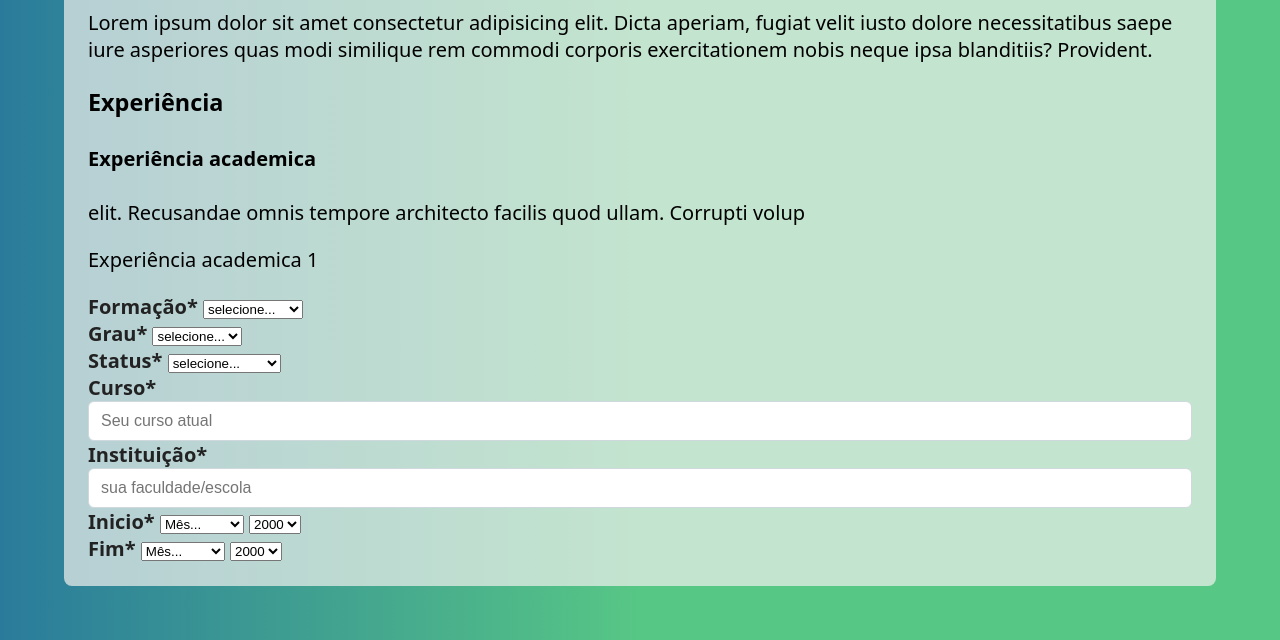
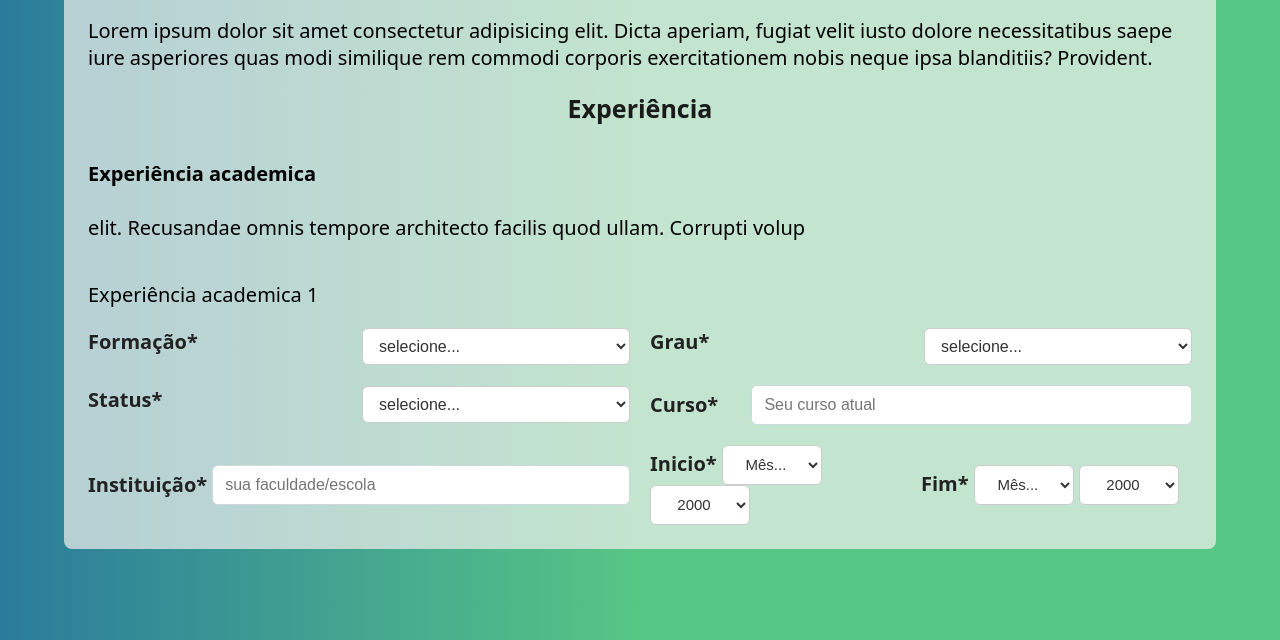
Before and after one commit to kashgarOF/Sistema-de-Login-e-Cadastro, a plain HTML site: page form.html in a window 1280 px wide. Shown: the part 160-800 px from the top of the page. Drawn offline with Linux system fonts and the light colour scheme.

Commit message:
estrutura inicial do form

```diff
--- a/css/style.css
+++ b/css/style.css
@@ -297,3 +297,77 @@ button:hover {
   border: none;
   font-size: 20px;
 }
+
+#bloco-curriculo {
+  display: flex;
+  flex-direction: column;
+}
+
+select {
+  width: 100%;
+  padding: 8px 12px;
+  border-radius: 6px;
+  border: 1px solid #ccc;
+  background-color: #fff;
+  font-size: 16px;
+  color: #333;
+  cursor: pointer;
+}
+
+select:focus {
+  outline: none;
+  border-color: #3b82f6;   /* azul */
+  box-shadow: 0 0 0 2px rgba(59, 130, 246, 0.3);
+}
+
+
+
+#h2-curriculo, #h3-curriculo {
+  margin: 0 0 8px 0;
+  font-size: 25px;
+  text-align: center;
+  color: #1a1a1a;
+  text-shadow: 0 1px 0 rgba(0, 0, 0, 0.07);
+}
+
+.exp-academica {
+display: grid;
+grid-template-columns: 1fr 1fr;
+gap: 20px;
+align-items: center;
+justify-content: center;
+width: 100%;
+}
+
+#exp-formacao, #exp-grau, #exp-status {
+  display: flex;
+  flex-direction: row;
+  gap: 20px;
+}
+
+#curso, #instituicao {
+  display: flex;
+  flex-direction: row;
+  align-items: center;
+  gap: 5px;
+}
+
+#label-curso, #label-instituicao {
+  display: inline-block;
+  width: 120px;
+}
+
+#select-div {
+  display: grid;
+  grid-template-columns: 1fr 1fr;
+  align-items: center;
+  width: 100%;
+
+}
+
+#campo-inicio > select, #campo-fim > select {
+  width: 100px;
+  height: 40px;
+  font-size: 15px;
+  text-align: center;
+}
--- a/form.html
+++ b/form.html
@@ -11,17 +11,22 @@
 <body>
     <section id="container-curriculo" class="container-curriculo">
         <form action="#" id="bloco-curriculo" class="bloco-curriculo" method="post" novalidate>
-            <h2>Meu currículo</h2>
+            <h2 id="h2-curriculo">Meu currículo</h2>
             <p>Lorem ipsum dolor sit amet consectetur adipisicing elit. Dicta aperiam, fugiat velit iusto dolore
                 necessitatibus saepe iure asperiores quas modi similique rem commodi corporis exercitationem nobis neque
                 ipsa blanditiis? Provident.</p>
 
-            <h3>Experiência</h3>
+            <h3 id="h3-curriculo">Experiência</h3>
+
+            <div class="campo-curriculo">
                 <h4>Experiência academica</h4>
                 <p>elit. Recusandae omnis tempore architecto facilis quod ullam. Corrupti volup</p>
+            </div>
+
+                            <p>Experiência academica 1</p>
 
             <div class="exp-academica">
-                <p>Experiência academica 1</p>
+
                 <div id="exp-formacao" class="exp-formacao">
                     <label for="input-formacao" id="label-formacao">Formação*</label>
                     <select name="select_formacao" id="select-formacao" required>
@@ -66,6 +71,7 @@
                         placeholder="sua faculdade/escola"
                         required>
                 </div>
+                <div id="select-div">
                     <div id="campo-inicio" class="campo-inicio">
                         <label for="select-mes" id="label-inicio">Inicio*</label>
                         <select name="select_mes" id="select-mes">
@@ -168,6 +174,9 @@
                         </select>
 
                     </div>
+
+
+                </div>
             </div>
         </form>
     </section>
```
Lines whose indentation alone changed are shown as unchanged.
